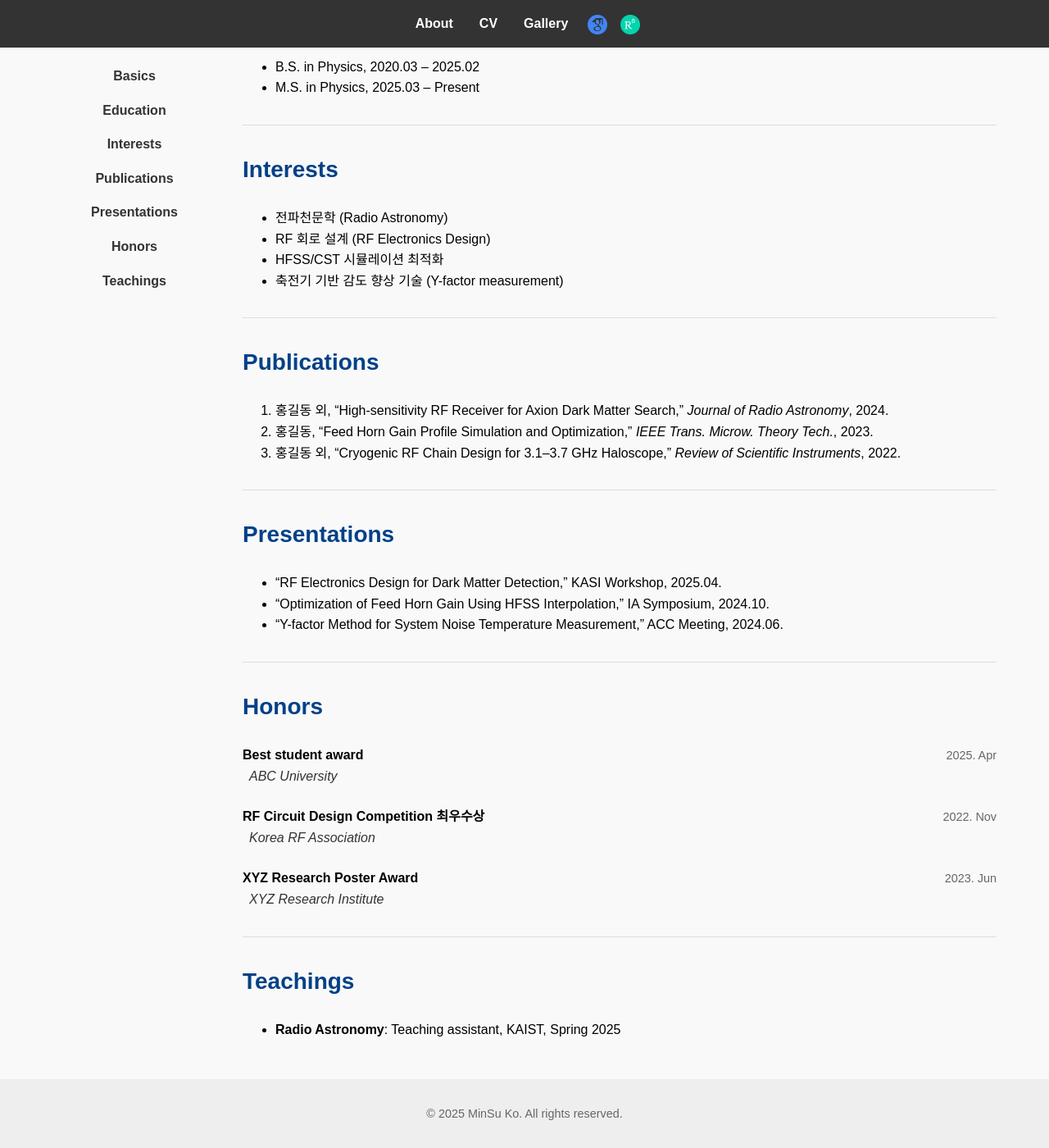
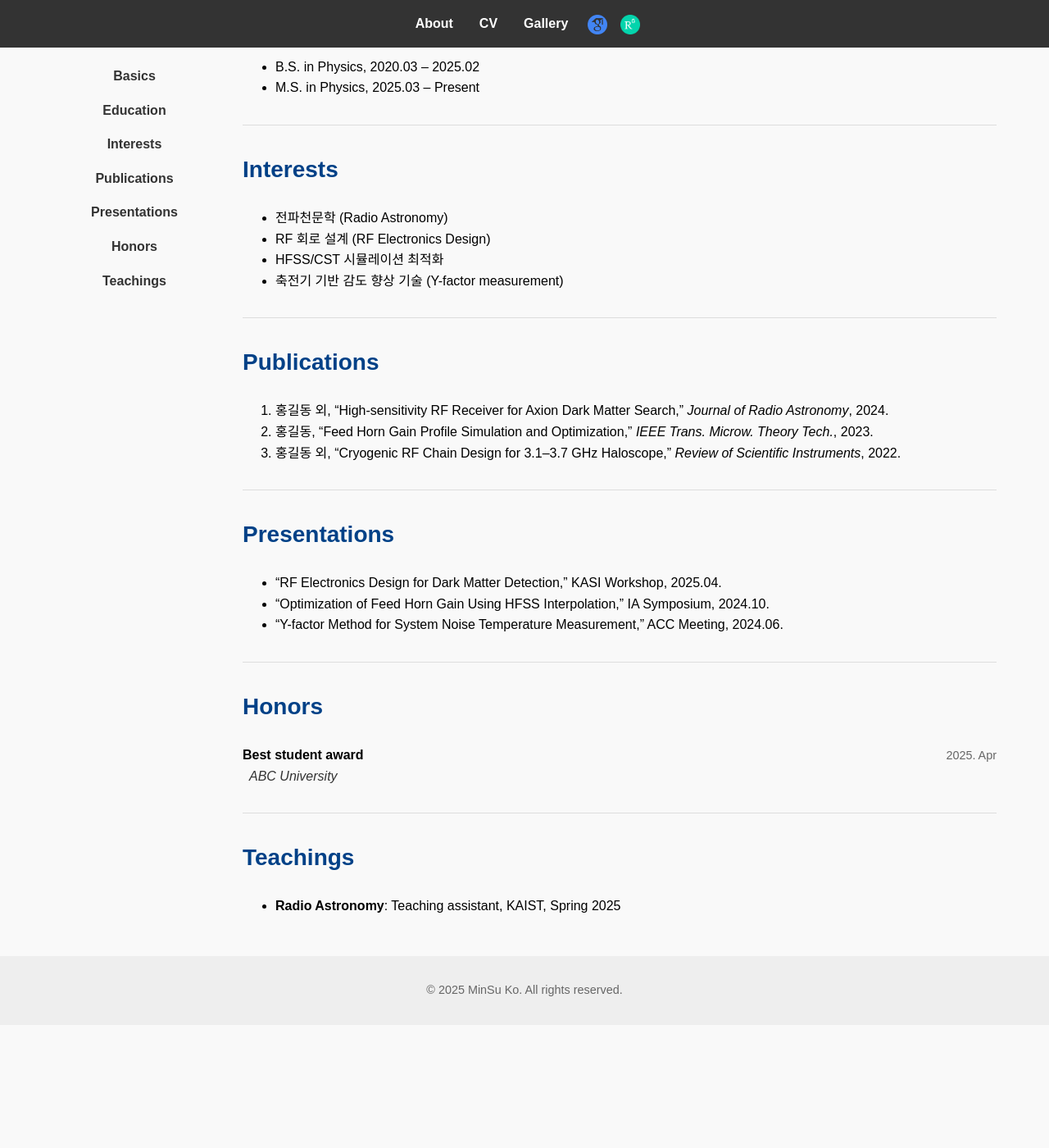
Before and after one commit to minsu-ko/minsu-ko.github.io, a Jekyll site: the page built from cv.md, in a window 1280 px wide and 1400 px high, scrolled down 489 px. Shown: the whole window at 82% size. Built offline with Jekyll 4.4.1, drawn with Linux system fonts in a browser that asks for light colours; after the commit the page ends 1739 px from its top, so only the background shows below that.

Commit message:
honors test

```diff
--- a/assets/css/style.css
+++ b/assets/css/style.css
@@ -350,31 +350,30 @@ nav ul li.social-icon a img {
 nav ul li.social-icon a:hover img {
   opacity: 0.8;
 }
-/* Honors 섹션 항목 스타일 */
+
+/* Honors 섹션 */
 .honor-item {
-  margin-bottom: 1.5rem;      /* 항목 간 여백 */
+  margin-bottom: 1.5rem;
 }
 
 .honor-header {
   display: flex;
   justify-content: space-between;
   align-items: baseline;
-  font-size: 1rem;            /* 기본 텍스트 크기 */
-  font-weight: bold;          /* 제목(award name)을 볼드로 */
 }
 
 .honor-title {
-  /* 추가 스타일이 필요하면 여기에 */
+  font-weight: bold;
 }
 
 .honor-date {
-  font-weight: normal;        /* 날짜는 일반 굵기 */
-  color: #666;                /* 회색 계열 보조 텍스트 */
-  font-size: 0.9rem;          /* 약간 작게 */
+  font-weight: normal;
+  color: #666;
+  font-size: 0.9rem;
 }
 
 .honor-institution {
-  margin-left: 0.5rem;        /* 살짝 들여쓰기 */
-  font-style: italic;         /* 기울임꼴로 강조(선택 사항) */
-  color: #333;                /* 진한 회색 */
+  margin-left: 0.5rem;
+  font-style: italic;
+  color: #333;
 }
--- a/cv.md
+++ b/cv.md
@@ -61,22 +61,6 @@ title: CV
   <div class="honor-institution">ABC University</div>
 </div>
 
-<div class="honor-item">
-  <div class="honor-header">
-    <span class="honor-title">RF Circuit Design Competition 최우수상</span>
-    <span class="honor-date">2022. Nov</span>
-  </div>
-  <div class="honor-institution">Korea RF Association</div>
-</div>
-
-<div class="honor-item">
-  <div class="honor-header">
-    <span class="honor-title">XYZ Research Poster Award</span>
-    <span class="honor-date">2023. Jun</span>
-  </div>
-  <div class="honor-institution">XYZ Research Institute</div>
-</div>
-
 ---
 
 ## Teachings {#teachings}
```
